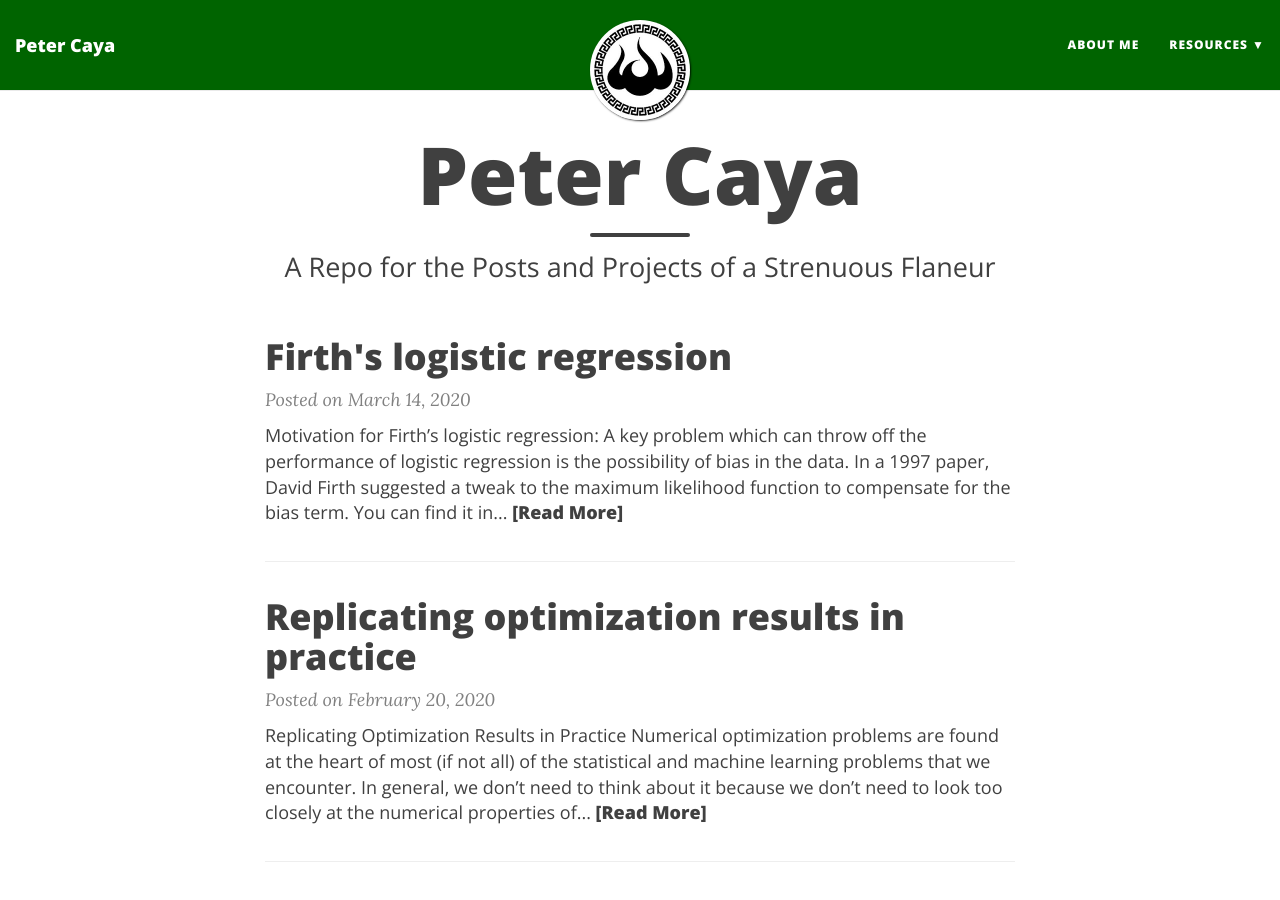
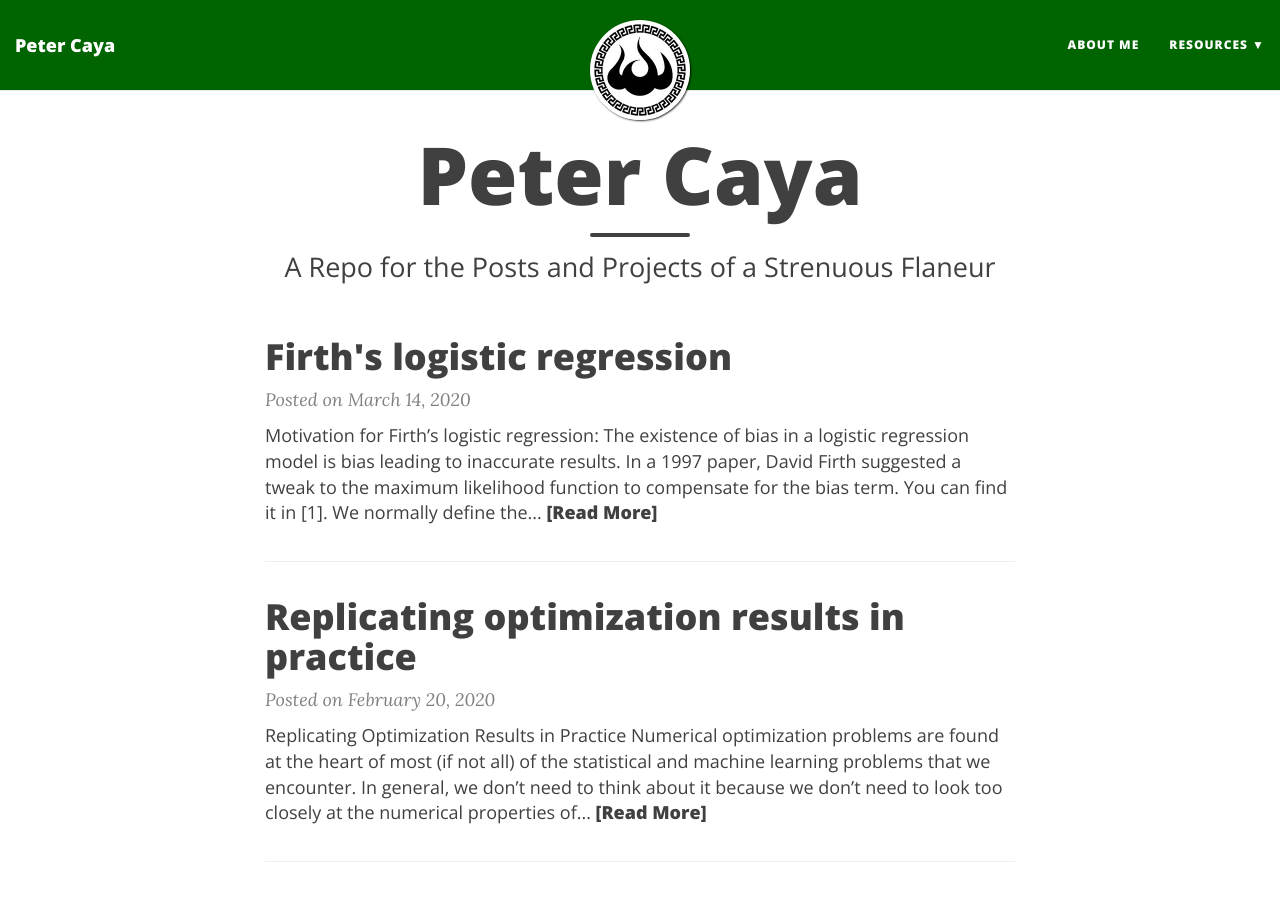
Before and after one commit to poc1673/old_poc1673.github.io, a Jekyll site: the page built from index.html, in a window 1280 px wide and 900 px high. Built offline with Jekyll 4.4.1, drawn with Linux system fonts in a browser that asks for light colours; nearby versions of some CDN libraries; the list of posts is cut into pages by our own code; some of the changed lines change nothing that is shown.

Commit message:
Update 2020-03-14-Firth's Logistic Regression.md

````diff
--- a/_posts/2020-03-14-Firth's Logistic Regression.md
+++ b/_posts/2020-03-14-Firth's Logistic Regression.md
@@ -1,12 +1,16 @@
+<style>
+body {
+text-align: justify}
+</style>
 # Motivation for Firth's logistic regression:
 
-A key problem which can throw off the performance of logistic regression is the possibility of bias in the data.  In a 1997 paper, David Firth suggested a tweak to the maximum likelihood function to compensate for the bias term. You can find it in [1].
+The existence of bias in a logistic regression model is bias leading to inaccurate results.  In a 1997 paper, David Firth suggested a tweak to the maximum likelihood function to compensate for the bias term. You can find it in [1].
 
-Typically, we define the critical value of the maximum likelihood function <img src="http://latex.codecogs.com/gif.latex? l" border="0"/> as being:
+We normally define the  maximum likelihood function <img src="http://latex.codecogs.com/gif.latex? l" border="0"/> as:
 
 <img src="https://latex.codecogs.com/gif.latex?%5Cnabla%20l%20%3D%20U%28%5Ctheta%29%20%3D%200" border="0"/>
 
-We may change the maximum likelihood function as <img src="http://latex.codecogs.com/gif.latex?U(\theta) = l'(\theta) = t - K(\theta)" border="0"/>. This additive term <img src="http://latex.codecogs.com/gif.latex? t" border="0"/> impacts the location of the optimal solution, but doesn't change the overall shape.
+We may change the maximum likelihood function to <img src="http://latex.codecogs.com/gif.latex?U(\theta) = l'(\theta) = t - K(\theta)" border="0"/>. This additive term <img src="http://latex.codecogs.com/gif.latex? t" border="0"/> impacts the location of the optimal solution, but doesn't change the overall shape.
 
 In the case of logistic regression, we can define the modified score function as:
 
@@ -19,11 +23,12 @@
 # Separation of Data
 
 ## Definition:
-The basis of separation in data is rooted in perfect multicollinearity between the dependent variable and the independent variable.
+The basis of separation in data is rooted in multicollinearity between the dependent variable and the independent variable.
+Separation occurs when we can define a hyperplane in the data which splits the two dependent variable classes:
 
-Separation occurs when we can define some hyperplane in the data which perfectly splits the two classes in a binary logistic regression.
+Consider the case where you have some variable <img src="https://latex.codecogs.com/gif.latex?x%20%5Cin%20%5Cmathbb%7BR%7D" border="0"/>  as a predictor of a binary event <img src="http://latex.codecogs.com/gif.latex? y \in \{0,1\}" border="0"/>.
 
-Consider the case where you have some variable <img src="https://latex.codecogs.com/gif.latex?x%20%5Cin%20%5Cmathbb%7BR%7D" border="0"/>  as a predictor of a binary event <img src="http://latex.codecogs.com/gif.latex? y \in \{0,1\}" border="0"/>. In this contrived example let:
+In this contrived example define <img src="http://latex.codecogs.com/gif.latex? y" border="0"/> as:
 
 <img src="https://latex.codecogs.com/gif.latex?y%20%3D%20%5Cbegin%7Bcases%7D%200%20%26%20%5Ctext%7Bif%20%7D%20x%3C%204%20%5C%5C%20%5Cfrac%7B100-x%7D%7B100%7D%20%26%204%20%5Cleq%20x%20%5Cend%7Bcases%7D" border="0"/>
 
@@ -33,8 +38,7 @@
 
 IE - a very simple binary logistic regression model.
 
-If this is the case, then <img src="http://latex.codecogs.com/gif.latex? \beta_1" border="0"/>  will explode. The intuitive explanation for this is that the model should become more accurate as <img src="http://latex.codecogs.com/gif.latex? \beta_1" border="0"/> gets larger. Here's a trivial example with 10000 samples:
-
+If there is perfect separation like the example I've shown above, then <img src="http://latex.codecogs.com/gif.latex? \beta_1" border="0"/>  will be set at an arbitrarily high value in order to drive the probability value to 1 when $x>4$. The intuitive explanation for this is that the model should become more accurate as <img src="http://latex.codecogs.com/gif.latex? \beta_1" border="0"/> gets larger. Here's a trivial example with 10000 samples:
 
 ```r
 set.seed(13)
@@ -52,8 +56,9 @@
 ## Quasi-complete Separation
 
 
-If a data-set doesn't meet what was described earlier as separation, the data-set may still be quasi-complete separation if the value of <img src="http://latex.codecogs.com/gif.latex? y" border="0"/> splits the values of <img src="http://latex.codecogs.com/gif.latex? x" border="0"/>. To reverse the example above:
+If a data-set doesn't meet what was described earlier as separation, the data-set may still exhibit quasi-complete separation if the value of <img src="http://latex.codecogs.com/gif.latex? y" border="0"/> splits the values of <img src="http://latex.codecogs.com/gif.latex? x" border="0"/>.
 
+Reversing the example above:
 
 <img src="https://latex.codecogs.com/gif.latex?x%20%5Cin%20%5Cbegin%7Bcases%7D%20%5B0%2C4%29%20%26%20%5Ctext%7Bif%20%7D%20y%20%3D0%20%5C%5C%20%5B4%2C%5Cinfty%29%20%26%20%5Ctext%7Bif%20%7D%20y%20%3D1%20%5Cend%7Bcases%7D" border="0"/>
 
@@ -98,17 +103,17 @@
 |vis         |              -0.820|                    -0.788|
 |dia         |              16.734|                     3.096|
 
-We can see that the there is a marked difference in the coefficient for the dia parameter in the data-set above. Depending on how much we think the results above make sense, we may have more luck with Firth's logistic regression when trying to project case out of the training sample.
+We can see that there is a marked difference in the coefficient for the dia parameter in the data-set above. Depending on how much we think the results above make sense, we may have more luck with Firth's logistic regression when trying to project case out of the training sample.
 
-# Alternatives to Firth's Logistic Regression
+# Caution on Firth's Logistic Regression
 
-While reviewing this methodology, it occurred to me that in many cases if you are compensating for separation you are compensating for theoretical problems. In that case, this is only appropriate if the modeler has seriously considered the theoretical reasons for why there is separation in the data in the first place. A good example is from the first example from [2] regarding the endometrial cancer study:
+It occurred to me that compensating for separation should first imply theoretical problems in the model. Looking into ways of managing separation is only appropriate if the modeler has seriously considered the theoretical reasons for why there is separation in the data in the first place. A good example is from the first example from [2] regarding the endometrial cancer study:
 
-> Because the other two risk factors are continuous, exact logistic regression analysis is not available. As the medical investigators were interested in the effect of neovasculization, omission of this risk factor (option 1 of Section 1) cannot be considered here.
+> As the medical investigators were interested in the effect of neovasculization, omission of this risk factor (option 1 of Section 1) cannot be considered here.
 
-In my specific domain (finance), there generally should be no hard and fast rules dictating the binary outcome. If there are, it's worth looking into the theory behind the model being fit.
+In my specific domain (finance),  non-trivial hard and fast rules perfectly dividing classes are very rare. If there are, it's worth looking into the theory behind the model being fit.
 
 # References:
-1. Bias reduction of maximum likelihood estimates - David Firth, 1997
-2. A solution to the problem of separation in logistic regression - George Heinz and Michael Schemper, 2002
+1. [Bias reduction of maximum likelihood estimates - David Firth, 1997](https://www2.stat.duke.edu/~scs/Courses/Stat376/Papers/GibbsFieldEst/BiasReductionMLE.pdf)
+2. [A solution to the problem of separation in logistic regression - George Heinz and Michael Schemper, 2002](https://www.ncbi.nlm.nih.gov/pubmed/12210625  )
 3. [What is complete or quasi-Complete separation and How do we deal with them ](https://stats.idre.ucla.edu/other/mult-pkg/faq/general/faqwhat-is-complete-or-quasi-complete-separation-in-logisticprobit-regression-and-how-do-we-deal-with-them/)
````
